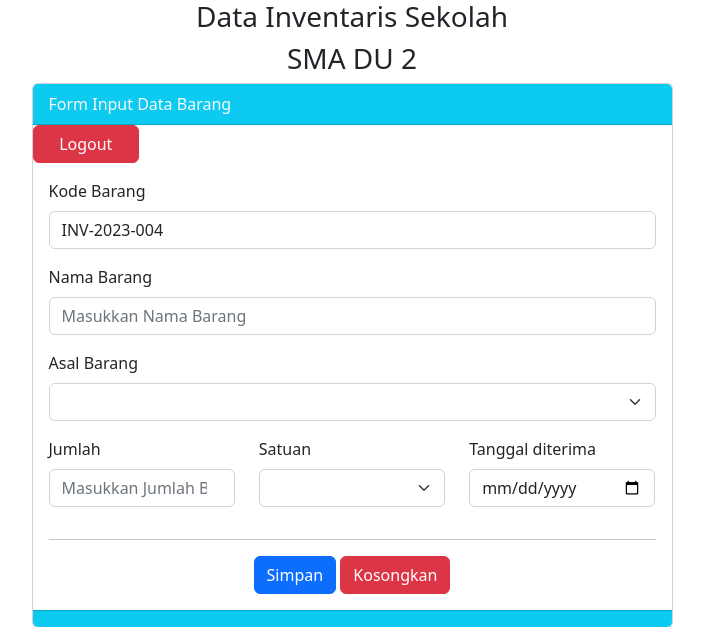
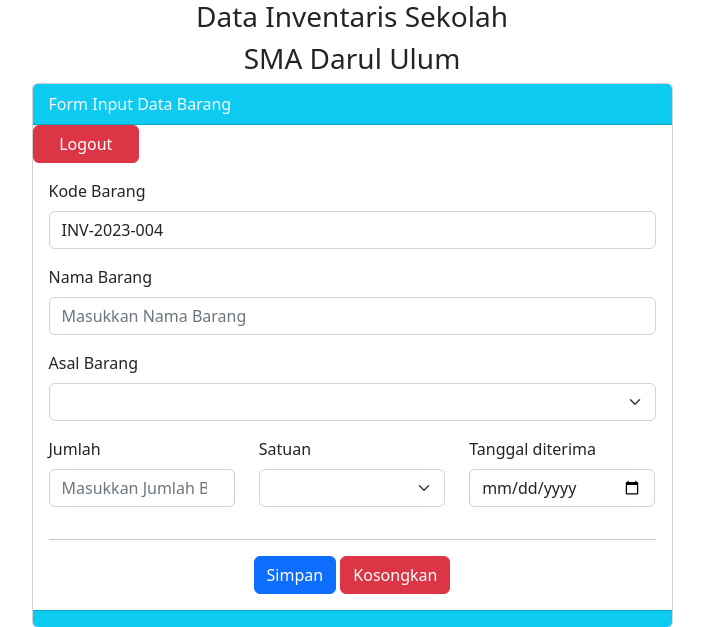
Before and after one commit to abdhalim18/tugas_uas, a PHP site: page /index.php in a window 1280 px wide. Shown: the top 627 px of the page, without its empty margins (288-992 px from the left). Run offline with PHP 8.4, Linux system fonts and the light colour scheme; data comes from the database, SQL or seed files in the repository.

Commit message:
tugas uas

```diff
--- a/index.php
+++ b/index.php
@@ -138,7 +138,7 @@
     <!-- container -->
     <div class="container">
         <h3 class="text-center">Data Inventaris Sekolah</h3>
-        <h3 class="text-center">SMA DU 2</h3>
+        <h3 class="text-center">SMA Darul Ulum</h3>
 
         <div class="row">
             <div class="col-md-7 mx-auto">
```
Also changed, not shown: 1 other file.
